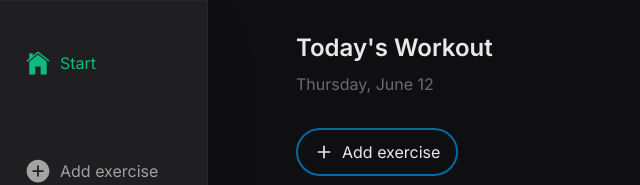
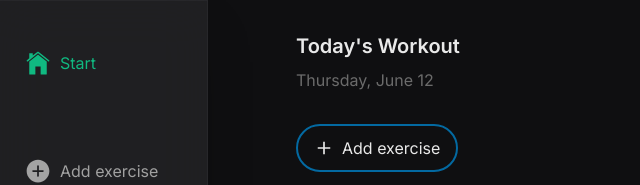
Before and after one commit to alexanderiksson/barbellbook, a React (Vite) app: page /#/ in a window 1280 px wide. Shown: the top 185 px of the page, without its empty margins (0-640 px from the left). Built offline with nearby package versions, Linux system fonts and the light colour scheme.

Commit message:
Changed heading font size

```diff
--- a/src/components/common/PageHeading.tsx
+++ b/src/components/common/PageHeading.tsx
@@ -9,5 +9,5 @@
 import { ReactNode } from "react";
 
 export default function PageHeading({ children }: { children: ReactNode }) {
-    return <h1 className="text-2xl font-semibold mb-4 truncate">{children}</h1>;
+    return <h1 className="text-xl font-semibold mb-4 truncate">{children}</h1>;
 }
```
